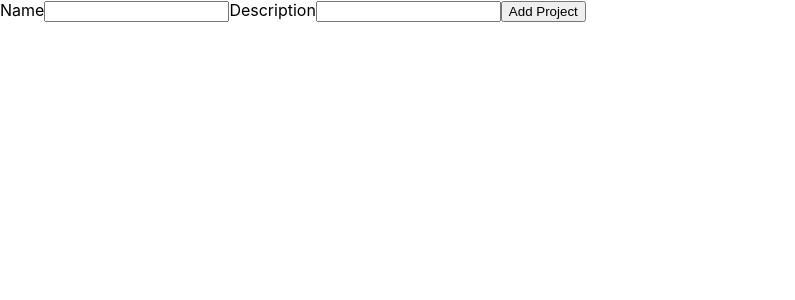
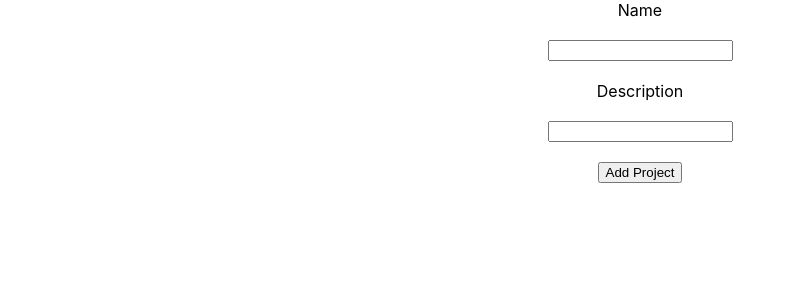
Before and after one commit to jleonen/react-project1, a React (Create React App) app: page / in a window 1280 px wide. Shown: the top 300 px of the page, without its empty margins (0-795 px from the left). Built offline with nearby package versions, Linux system fonts and the light colour scheme.

Commit message:
Added error message when there are no inputs

```diff
--- a/src/Components/InputProject.js
+++ b/src/Components/InputProject.js
@@ -1,30 +1,70 @@
 import React, { useState } from "react";
+import style from "./InputProject.module.css";
 
 const InputProject = function (props) {
   const [projectName, setProjectName] = useState("");
   const [description, setDescription] = useState("");
+  const [validName, setValidName] = useState(true);
+  const [validDesc, setValidDesc] = useState(true);
 
   const addNameHandler = (event) => {
+    if (event.target.value.trim().length > 0) {
+      setValidName(true);
+    }
+
     setProjectName(event.target.value);
   };
 
   const addDescriptionHandler = (event) => {
-    event.preventDefault();
+    if (event.target.value.trim().length > 0) {
+      setValidDesc(true);
+    }
+
     setDescription(event.target.value);
   };
 
   const addProjectHandler = (event) => {
     event.preventDefault();
-    props.onAddProject(projectName, description);
+
+    if (projectName.trim().length === 0) {
+      setValidName(false);
+    }
+
+    if (description.trim().length === 0) {
+      setValidDesc(false);
+    }
+
+    !validName && !validDesc && props.onAddProject(projectName, description);
+    setProjectName("");
+    setDescription("");
   };
 
   return (
     <div>
-      <form onSubmit={addProjectHandler}>
+      <form className={style.formContainer} onSubmit={addProjectHandler}>
         <label>Name</label>
-        <input type="text" onChange={addNameHandler}></input>
+        <div className={style.inputContainer}>
+          <input
+            type="text"
+            value={projectName}
+            onChange={addNameHandler}
+          ></input>
+          <span className={validName ? style.hidden : style.error}>
+            Name is required
+          </span>
+        </div>
+
         <label>Description</label>
-        <input type="text" onChange={addDescriptionHandler}></input>
+        <div className={style.inputContainer}>
+          <input
+            type="text"
+            value={description}
+            onChange={addDescriptionHandler}
+          ></input>
+          <span className={validDesc ? style.hidden : style.error}>
+            Description is required
+          </span>
+        </div>
         <button type="submit">Add Project</button>
       </form>
     </div>
--- /dev/null
+++ b/src/Components/InputProject.module.css
@@ -0,0 +1,19 @@
+.formContainer,
+.inputContainer {
+  display: flex;
+  flex-direction: column;
+  align-items: center;
+}
+
+.formContainer {
+  gap: 20px;
+}
+
+.hidden {
+  display: none;
+}
+
+.error {
+  display: inline;
+  color: red;
+}
```
